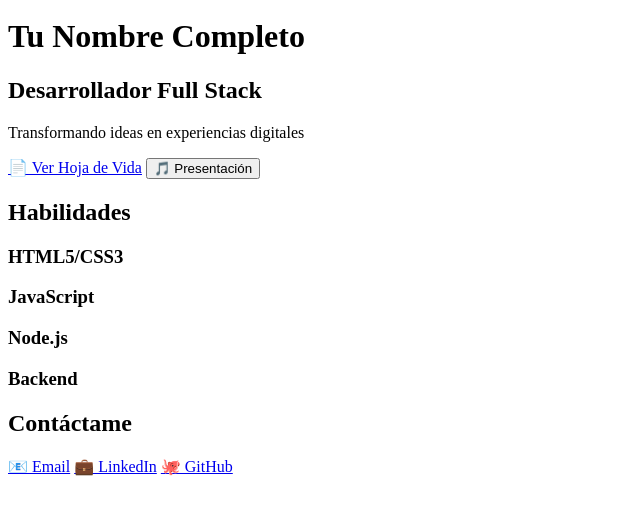
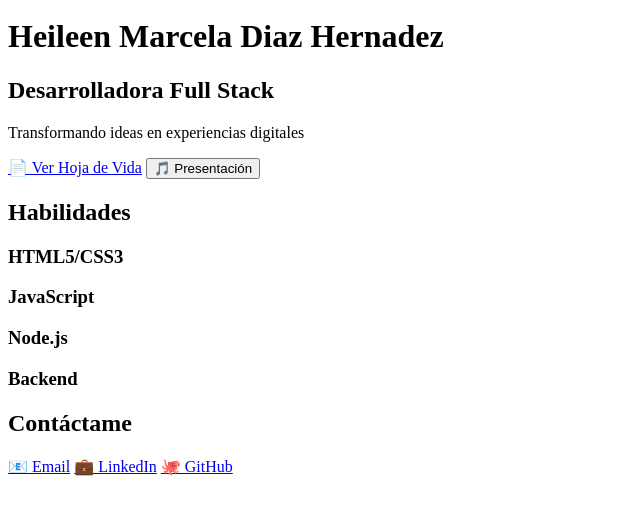
Before and after one commit to H3IL33N/CV-Heileen, a plain HTML site: page index.html in a window 1280 px wide. Shown: the part 161-676 px from the top of the page, without its empty margins (0-640 px from the left). Drawn offline with Linux system fonts and the light colour scheme.

Commit message:
Update index.html

```diff
--- a/index.html
+++ b/index.html
@@ -3,8 +3,8 @@
     <source src="https://assets.mixkit.co/videos/preview/mixkit-cold-looking-fashion-model-39979-large.mp4" type="video/mp4">
   </video>
   <div class="hero-overlay">
-    <h1>Tu Nombre Completo</h1>
-    <h2>Desarrollador Full Stack</h2>
+    <h1>Heileen Marcela Diaz Hernadez</h1>
+    <h2>Desarrolladora Full Stack</h2>
     <p>Transformando ideas en experiencias digitales</p>
     <div class="hero-buttons">
       <a href="#cv" class="btn btn-primary">📄 Ver Hoja de Vida</a>
```
